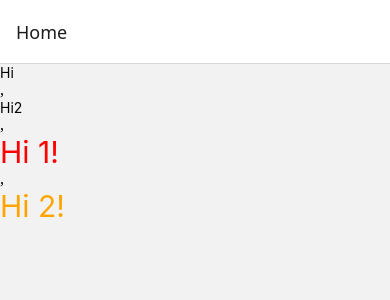
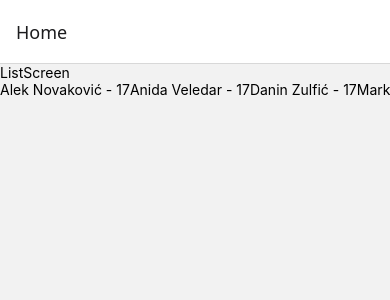
Before and after one commit to alek183/React, a React Native app in the folder first-react-app/: screen /Home in a window 390 px wide. Shown: the top 300 px of the page. Built offline with nearby package versions, Linux system fonts and the light colour scheme.

Commit message:
Module 4

```diff
--- a/first-react-app/App.js
+++ b/first-react-app/App.js
@@ -5,6 +5,7 @@ import { StyleSheet, Text, View } from 'react-native';
 import MainScreen from './screens/MainScreen';
 import ExerciseScreen from './screens/ExerciseScreen';
 import TestScreen from './screens/TestScreen';
+import ListScreen from './screens/ListScreen';
 
 const Stack = createStackNavigator();
 
@@ -12,7 +13,7 @@ export default function App() {
   return (
     <NavigationContainer>
       <Stack.Navigator>
-        <Stack.Screen name = "Home" component = {TestScreen}/>
+        <Stack.Screen name = "Home" component = {ListScreen}/>
       </Stack.Navigator>
     </NavigationContainer>
   );
--- /dev/null
+++ b/first-react-app/screens/ListScreen.js
@@ -0,0 +1,33 @@
+import React from "react";
+import {Text, StyleSheet, View, FlatList} from "react-native";
+
+const students = [
+    { id : 0, name : "Alek", surname: "Novaković", age: 17},
+    { id : 1, name : "Anida", surname: "Veledar", age: 17},
+    { id : 2, name : "Danin", surname: "Zulfić", age: 17},
+    { id : 3, name : "Marko", surname: "Forcan", age: 17},
+];
+
+const ListScreen = () => {
+    return (
+        <View>
+            <Text>ListScreen</Text>
+            <FlatList
+                data={students}
+                renderItem={({ item }) => {
+                    return (
+                        <Text>
+                            {item.name} {item.surname} - {item.age}
+                        </Text>
+                    );
+                }}
+                horizontal = {true}
+                showsHorizontalScrollIndicator = {false}
+            />
+        </View>
+    )
+}
+
+const styles = StyleSheet.create({});
+
+export default ListScreen;
```
